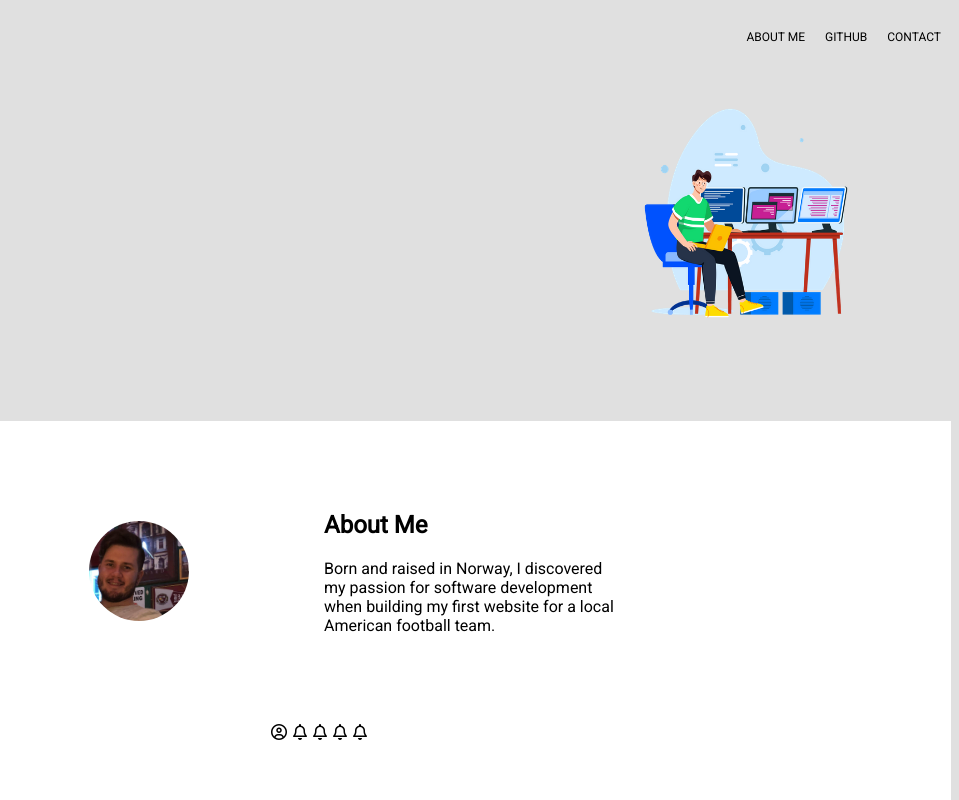
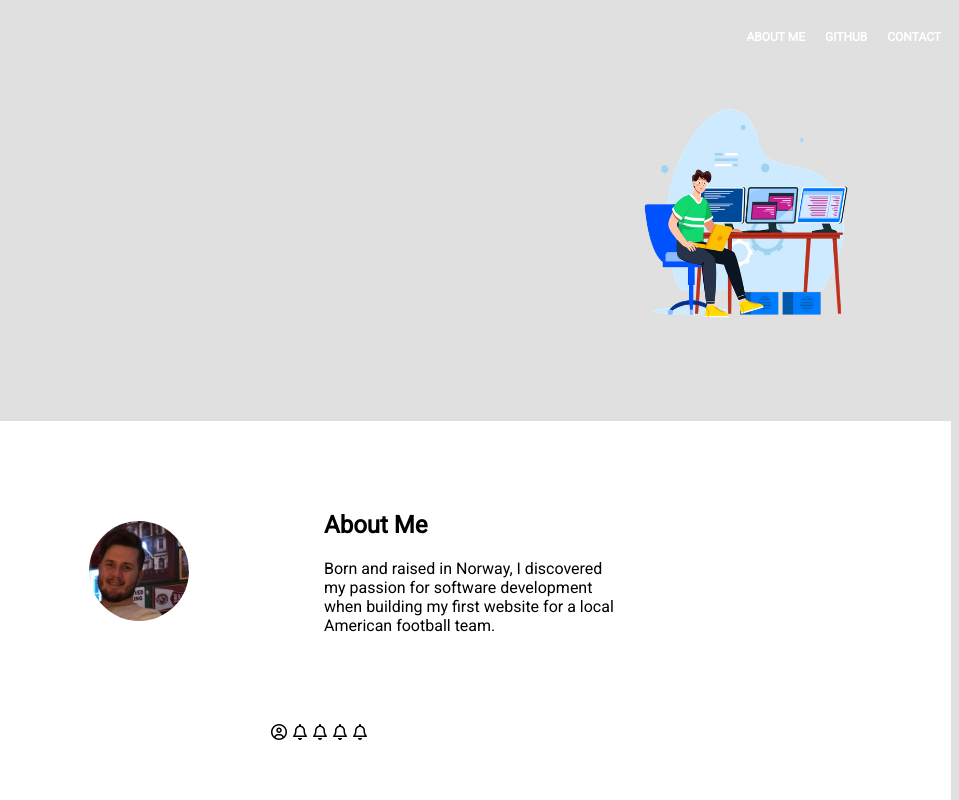
Before and after one commit to JoakimReigstad/Portfolio, a website built with Parcel: page index.html in a window 1280 px wide. Shown: the top 800 px of the page, 321-1280 px from the left. Built offline with nearby package versions, Linux system fonts and the light colour scheme; files whose address does not match are found by name.

Commit message:
Update styles.css

```diff
--- a/src/styles.css
+++ b/src/styles.css
@@ -246,4 +246,18 @@ a:active {
     padding: 10px;
     background-color: transparent;
   }
+  .nav-bar li a {
+  text-decoration: none;
+  color: white; /* Set the text color to white */
+  font-weight: bold;
+  transition: color 0.3s;
 }
+
+.nav-bar li a:hover {
+  color: orangered;
+}
+
+.nav-bar li a:active {
+  color: purple;
+}
+}
```
